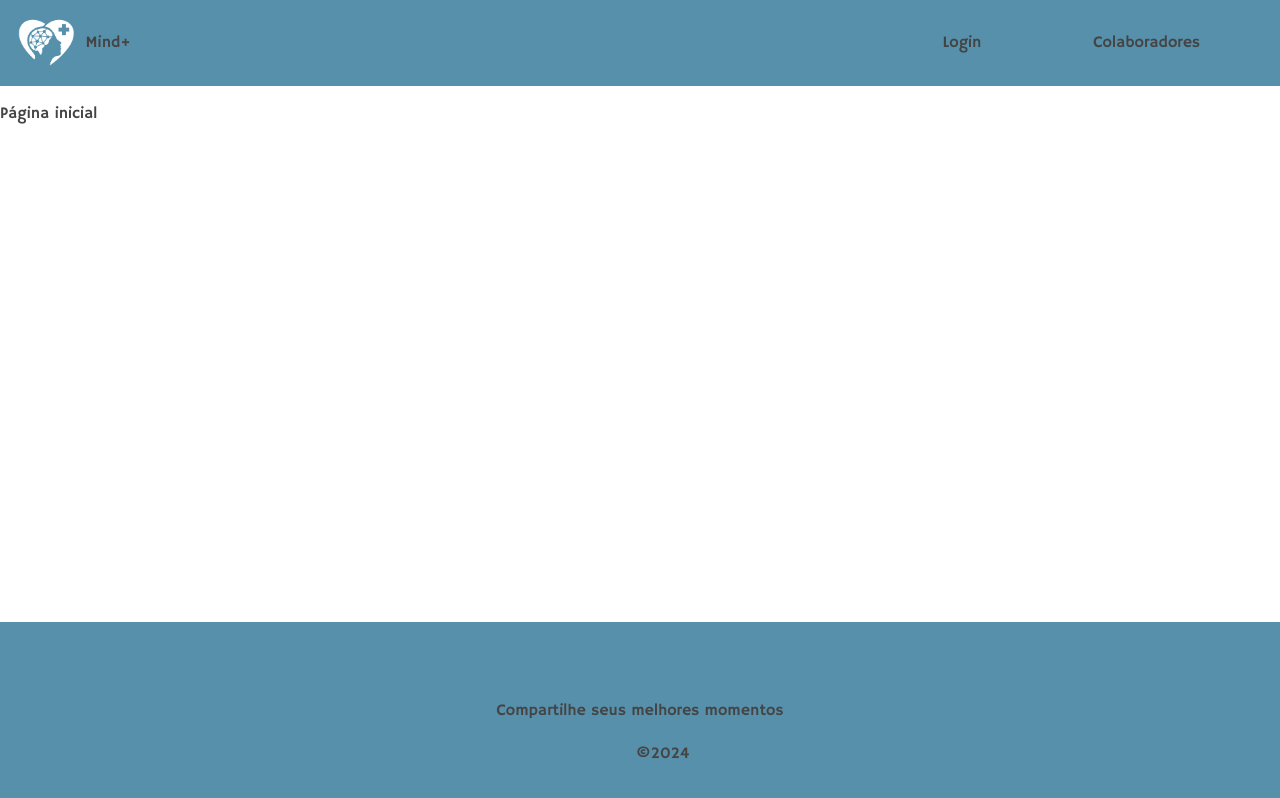
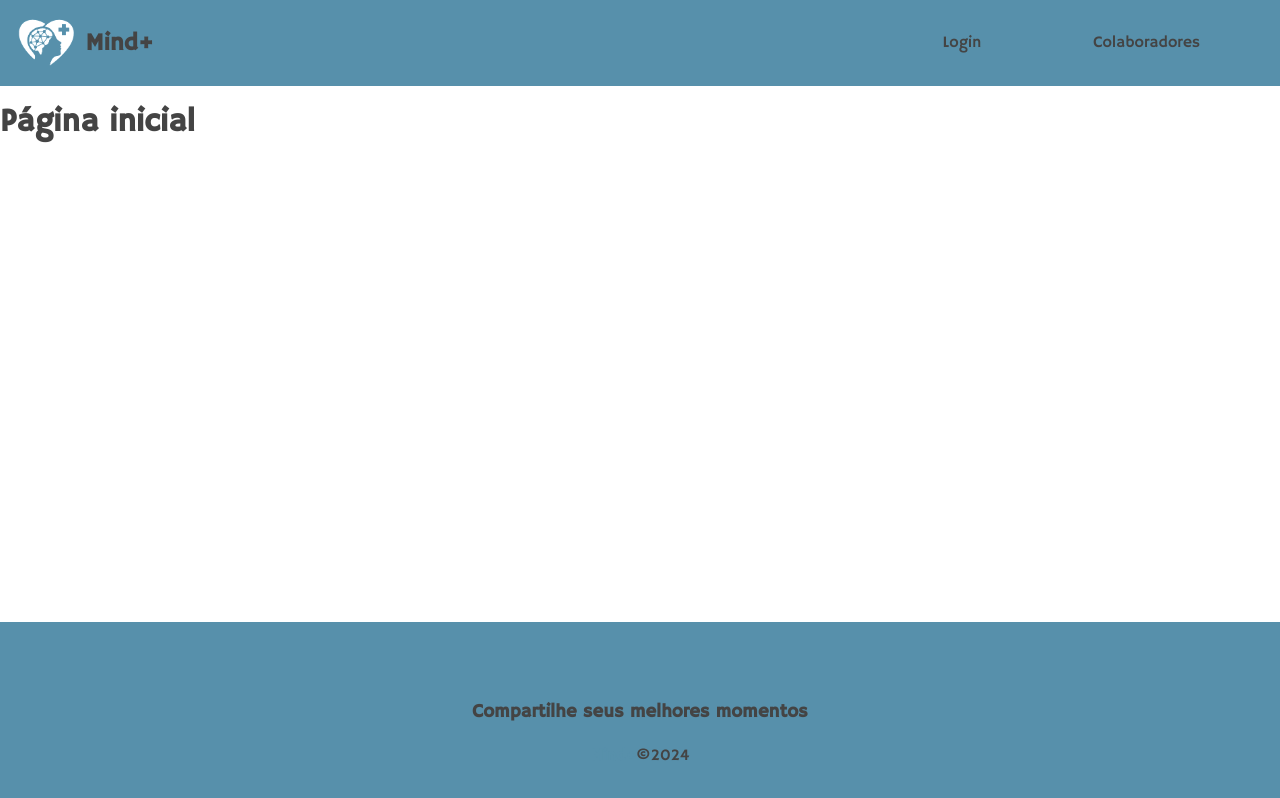
Before and after one commit to luqques/MindPlus, an Angular app in the folder frontend/: page / in a window 1280 px wide. Shown: the top 798 px of the page. Built offline with nearby package versions, Linux system fonts and the light colour scheme.

Commit message:
Excluído Tailwind e continuação das validações no login

```diff
--- a/frontend/src/app/components/pages/login/login.component.html
+++ b/frontend/src/app/components/pages/login/login.component.html
@@ -1,5 +1,5 @@
 <div class="page">
-  <form class="form-login" #f="ngForm" (ngSubmit)="onSubmit(f)">
+  <form class="form-login" #userLoginForm="ngForm" (ngSubmit)="onSubmit(userLoginForm)">
     <div class="logo">
       <img src="../../../../assets/images/logo.png" alt="Logo MindPlus" />
     </div>
@@ -11,6 +11,9 @@
       placeholder="E-mail"
       ngModel required #email="ngModel"
     />
+    <div *ngIf="email.invalid && (email.dirty || email.touched)">
+      <div *ngIf="email.hasError('required')">O e-mail é obrigatório.</div>
+    </div>
     <div>
       <input
         name="password"
@@ -20,6 +23,9 @@
         placeholder="Senha"
         ngModel required #password="ngModel"
       />
+      <div *ngIf="password.invalid && (password.dirty || password.touched)">
+        <div *ngIf="password.hasError('required')">A senha é obrigatória.</div>
+      </div>
     </div>
     <div class="keep-logged">
       <input type="checkbox" id="keepLogged" autocomplete="on" />Mantenha-me
--- a/frontend/src/app/components/pages/login/login.component.ts
+++ b/frontend/src/app/components/pages/login/login.component.ts
@@ -24,8 +24,12 @@ export class LoginComponent implements OnInit {
     password: '',
   };
 
-  onSubmit(f: NgForm) {
-    this.user = f.value
-    console.log('Dados do login: ', this.user);
+  onSubmit(userLoginForm: NgForm) {
+    this.user = userLoginForm.value
+    if(userLoginForm.valid){
+      console.log('Dados do login: ', this.user);
+    } else{
+      console.log('Inválido')
+    }
   }
 }
--- a/frontend/src/styles.css
+++ b/frontend/src/styles.css
@@ -1,7 +1,3 @@
-@tailwind base;
-@tailwind components;
-@tailwind utilities;
-
 @font-face {
     font-family: Hammersmith-One;
     src: url(assets/fonts/HammersmithOne-Regular.ttf);
--- a/frontend/tailwind.config.js
+++ /dev/null
@@ -1,8 +0,0 @@
-/** @type {import('tailwindcss').Config} */
-module.exports = {
-  content: ["src/app/components/pages/login/login.component.html"],
-  theme: {
-    extend: {},
-  },
-  plugins: [],
-}
```
